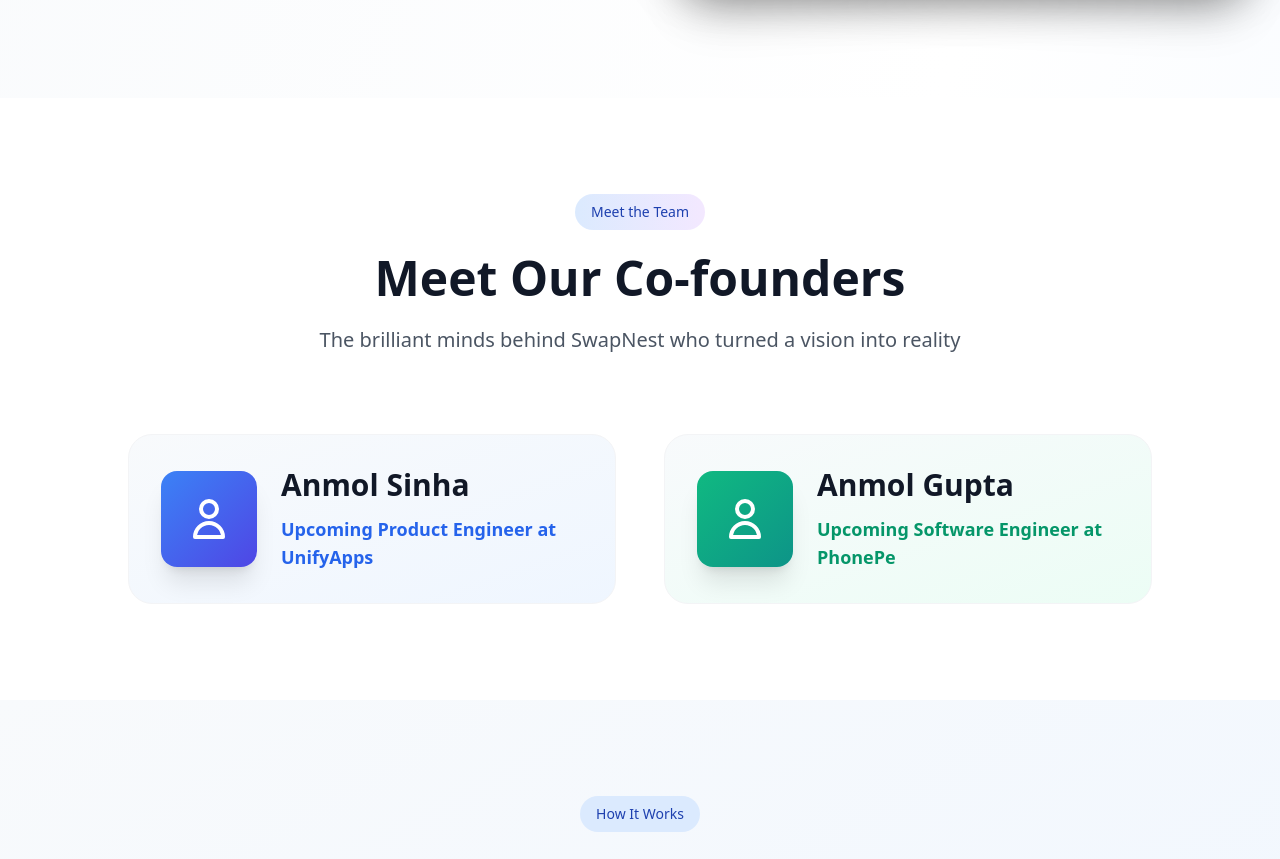
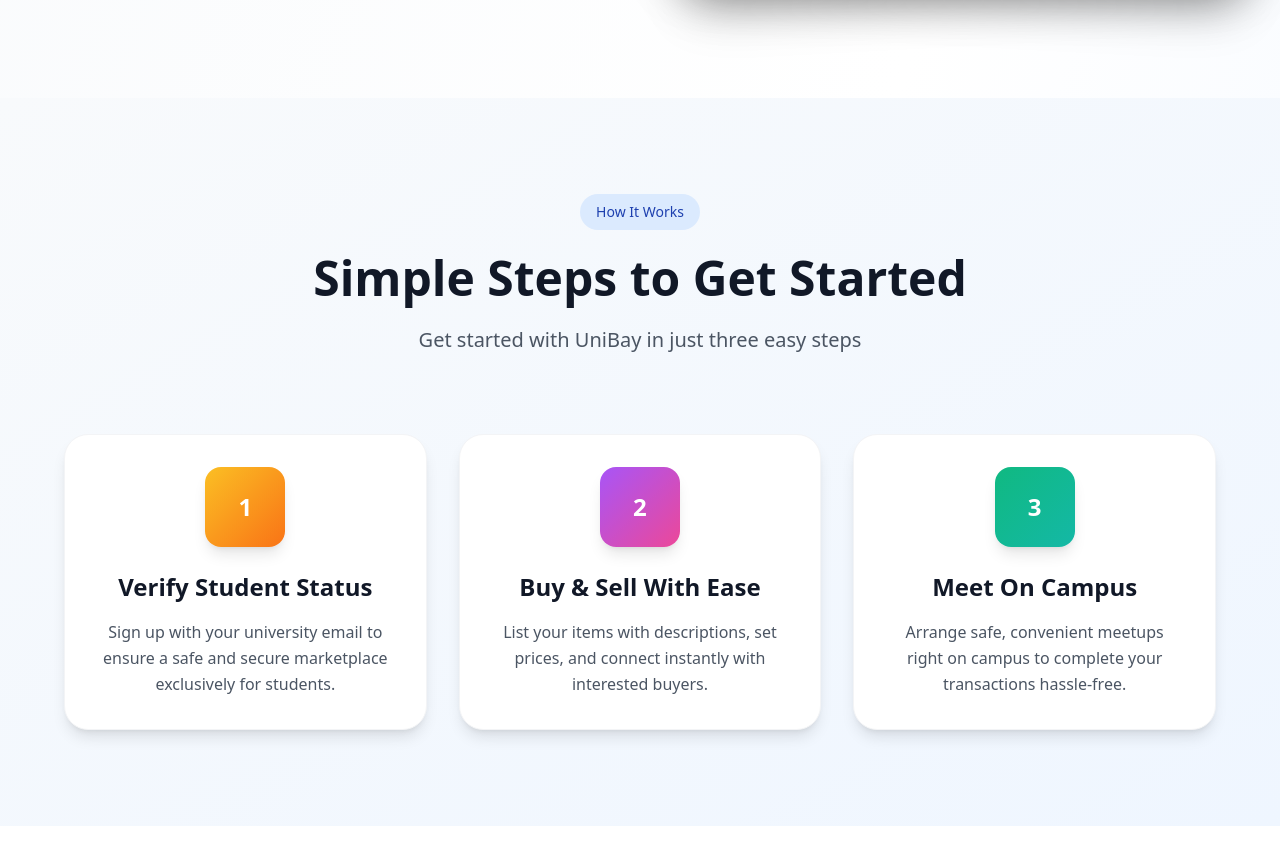
Before and after one commit to SwapNest-Official/SwapNest, a React (Vite) app: page /about in a window 1280 px wide. Shown: the part 1192-2051 px from the top of the page. Built offline with nearby package versions, Linux system fonts and the light colour scheme; no server answers.

Commit message:
Remove Co-Founders section

```diff
--- a/src/ProductDetails/sharebutton.jsx
+++ b/src/ProductDetails/sharebutton.jsx
@@ -16,7 +16,7 @@ function ShareButton({ className, profileName, profileUrl }) {
         await navigator.clipboard.writeText(shareUrl)
         setCopied(true)
         setTimeout(() => setCopied(false), 2000)
-        console.log("Link copied to clipboard:", shareUrl)
+        alert("Link copied to clipboard:", shareUrl)
       } else {
         // Fallback for older browsers
         const textArea = document.createElement("textarea")
@@ -31,7 +31,7 @@ function ShareButton({ className, profileName, profileUrl }) {
         textArea.remove()
         setCopied(true)
         setTimeout(() => setCopied(false), 2000)
-        console.log("Link copied to clipboard (fallback):", shareUrl)
+        alert("Link copied to clipboard:", shareUrl)
       }
     } catch (error) {
       console.error("Failed to copy link:", error)
--- a/src/about.jsx
+++ b/src/about.jsx
@@ -129,72 +129,7 @@ export default function AboutUs() {
         </div>
       </section>
 
-      {/* Co-founders Section */}
-      <section className="py-24 bg-white">
-        <div className="container mx-auto px-6">
-          <div className="max-w-6xl mx-auto">
-            <div className="text-center mb-20">
-              <div className="inline-flex items-center px-4 py-2 rounded-full bg-gradient-to-r from-blue-100 to-purple-100 text-blue-800 text-sm font-medium mb-6">
-                Meet the Team
-              </div>
-              <h2 className="text-4xl sm:text-5xl font-bold text-gray-900 mb-6">
-                Meet Our Co-founders
-              </h2>
-              <p className="text-xl text-gray-600 max-w-3xl mx-auto">
-                The brilliant minds behind SwapNest who turned a vision into reality
-              </p>
-            </div>
 
-            <div className="grid lg:grid-cols-2 gap-12 max-w-5xl mx-auto">
-              {/* Anmol Sinha */}
-              <div className="group">
-                <div className="bg-gradient-to-br from-slate-50 to-blue-50 rounded-3xl p-8 hover:shadow-2xl transition-all duration-500 hover:-translate-y-2 border border-gray-100">
-                  <div className="flex items-center space-x-6">
-                    <div className="flex-shrink-0">
-                      <div className="w-24 h-24 rounded-2xl bg-gradient-to-br from-blue-500 to-indigo-600 flex items-center justify-center shadow-xl">
-                        <svg className="w-12 h-12 text-white" fill="none" viewBox="0 0 24 24" stroke="currentColor">
-                          <path strokeLinecap="round" strokeLinejoin="round" strokeWidth={2} d="M16 7a4 4 0 11-8 0 4 4 0 018 0zM12 14a7 7 0 00-7 7h14a7 7 0 00-7-7z" />
-                        </svg>
-                      </div>
-                    </div>
-                    <div className="flex-1 min-w-0">
-                      <h3 className="text-3xl font-bold text-gray-900 mb-3 group-hover:text-blue-600 transition-colors">
-                        Anmol Sinha
-                      </h3>
-                      <p className="text-blue-600 font-semibold text-lg">
-                        Upcoming Product Engineer at UnifyApps
-                      </p>
-                    </div>
-                  </div>
-                </div>
-              </div>
-
-              {/* Anmol Gupta */}
-              <div className="group">
-                <div className="bg-gradient-to-br from-slate-50 to-emerald-50 rounded-3xl p-8 hover:shadow-2xl transition-all duration-500 hover:-translate-y-2 border border-gray-100">
-                  <div className="flex items-center space-x-6">
-                    <div className="flex-shrink-0">
-                      <div className="w-24 h-24 rounded-2xl bg-gradient-to-br from-emerald-500 to-teal-600 flex items-center justify-center shadow-xl">
-                        <svg className="w-12 h-12 text-white" fill="none" viewBox="0 0 24 24" stroke="currentColor">
-                          <path strokeLinecap="round" strokeLinejoin="round" strokeWidth={2} d="M16 7a4 4 0 11-8 0 4 4 0 018 0zM12 14a7 7 0 00-7 7h14a7 7 0 00-7-7z" />
-                        </svg>
-                      </div>
-                    </div>
-                    <div className="flex-1 min-w-0">
-                      <h3 className="text-3xl font-bold text-gray-900 mb-3 group-hover:text-emerald-600 transition-colors">
-                        Anmol Gupta
-                      </h3>
-                      <p className="text-emerald-600 font-semibold text-lg">
-                        Upcoming Software Engineer at PhonePe
-                      </p>
-                    </div>
-                  </div>
-                </div>
-              </div>
-            </div>
-          </div>
-        </div>
-      </section>
 
       {/* How It Works Section */}
       <section id="how-it-works" className={`py-24 bg-gradient-to-br from-slate-50 to-blue-50 dark:from-gray-800 dark:to-gray-900 transition-all duration-500`}>
```
